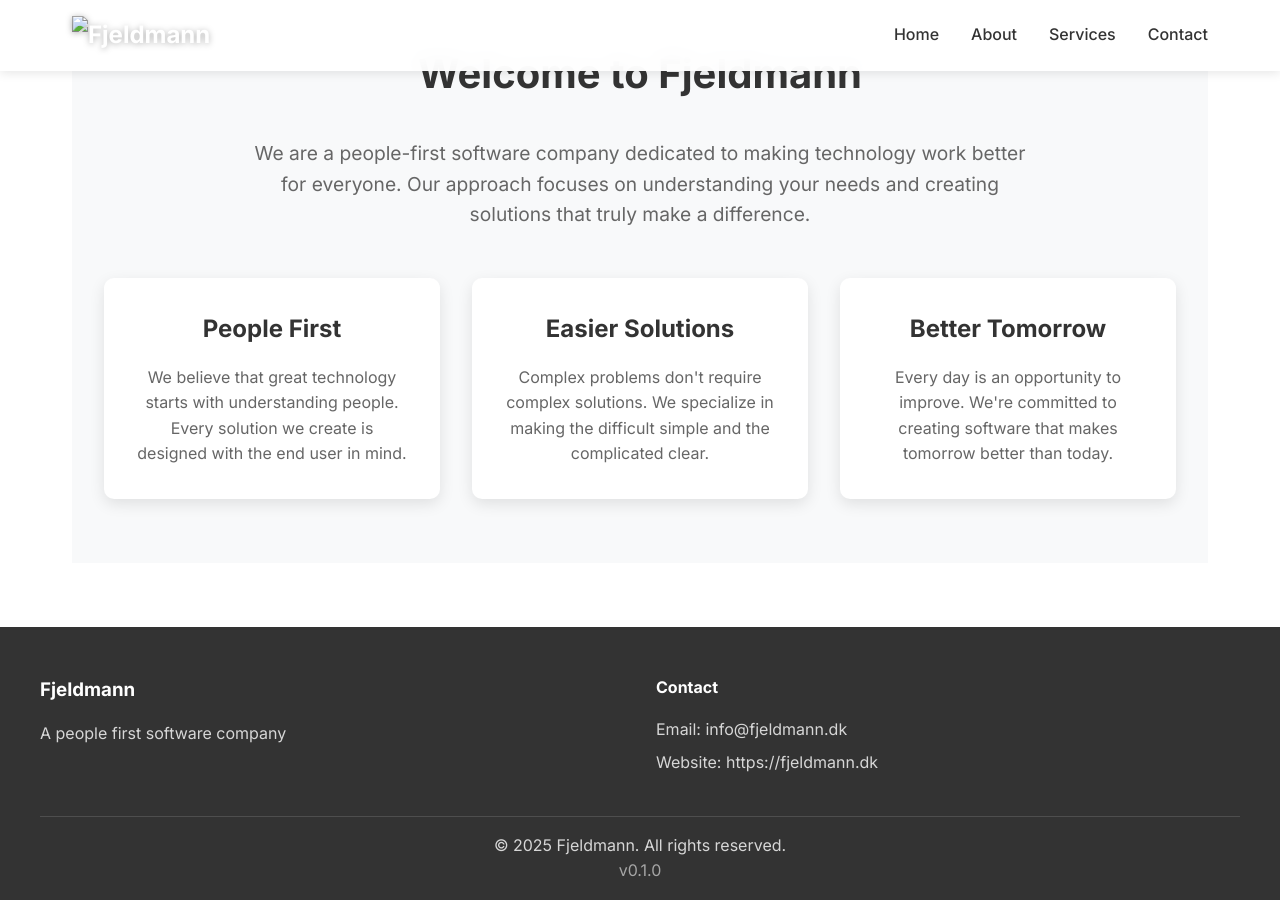
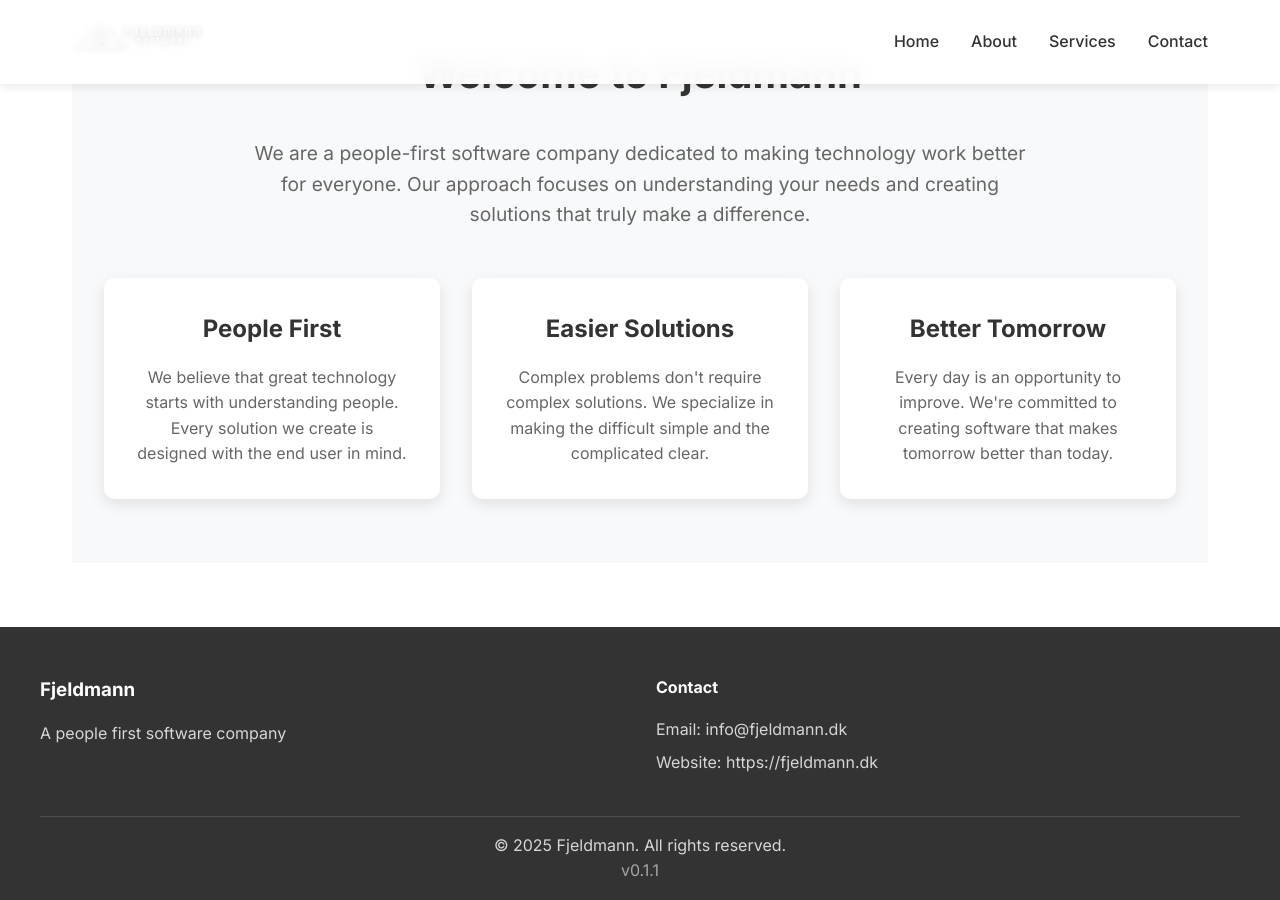
Before and after one commit to Fjeldmann/fjeldmann.github.io, a Jekyll site: the page built from index.md, in a window 1280 px wide and 900 px high, scrolled down 986 px. Built offline with Jekyll 4.4.1, drawn with Linux system fonts in a browser that asks for light colours.

Commit message:
Update version indicator to v0.1.1 and add transparent logo image

```diff
--- a/_includes/footer.html
+++ b/_includes/footer.html
@@ -16,7 +16,7 @@
         <div class="footer-bottom">
             <p>&copy; {{ site.time | date: "%Y" }} {{ site.title }}. All rights reserved.</p>
             <!-- add small and transpraten version indicator -->
-             <p style="opacity: 0.7;"> v0.1.0 </p>
+             <p style="opacity: 0.7;"> v0.1.1 </p>
         </div>
     </div>
 </footer>
```
Also changed, not shown: assets/images/Transparent_logo_and_text_white.png (renamed from assets/images/Transparent logo_and_text_white.png).
